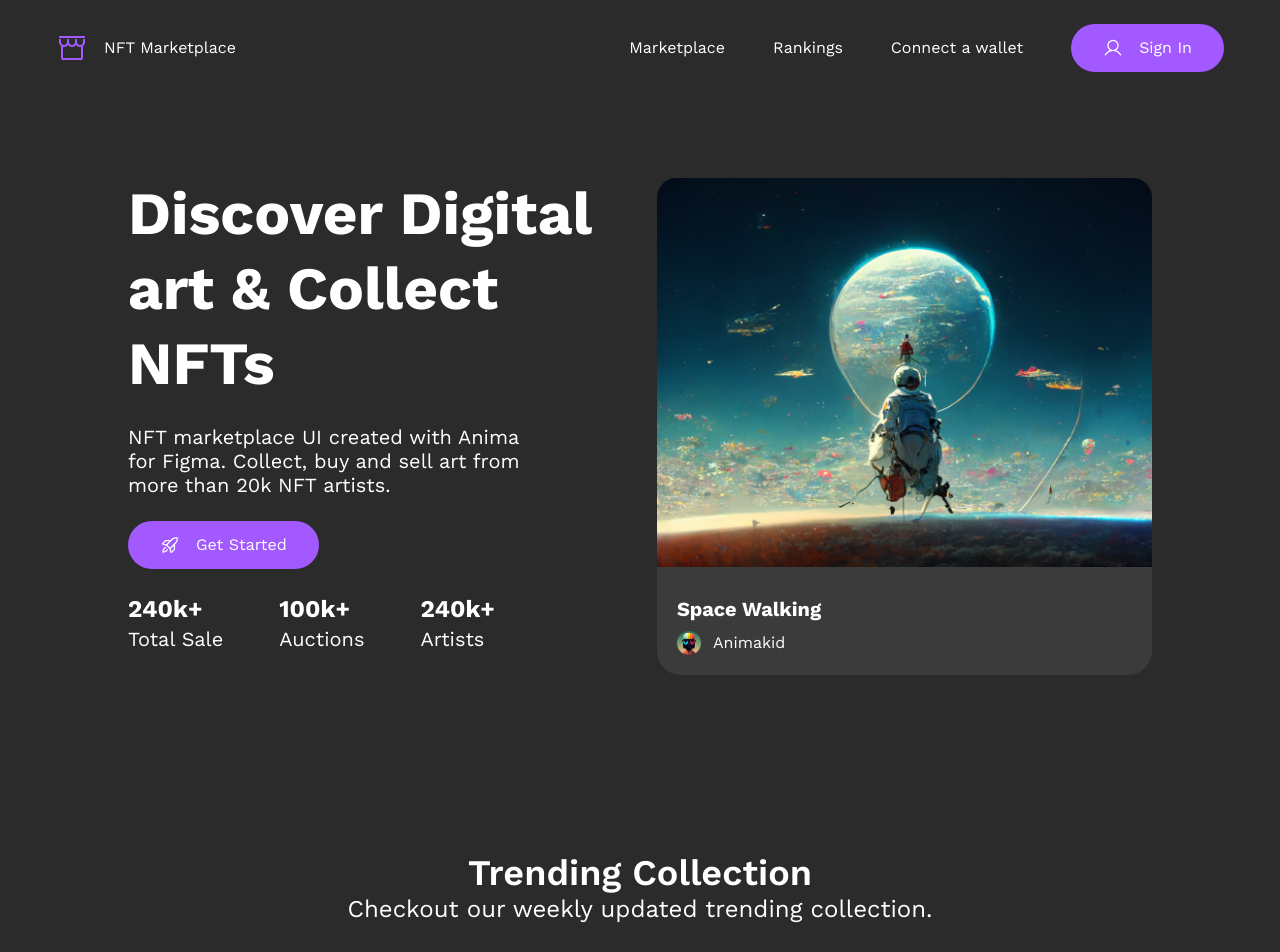
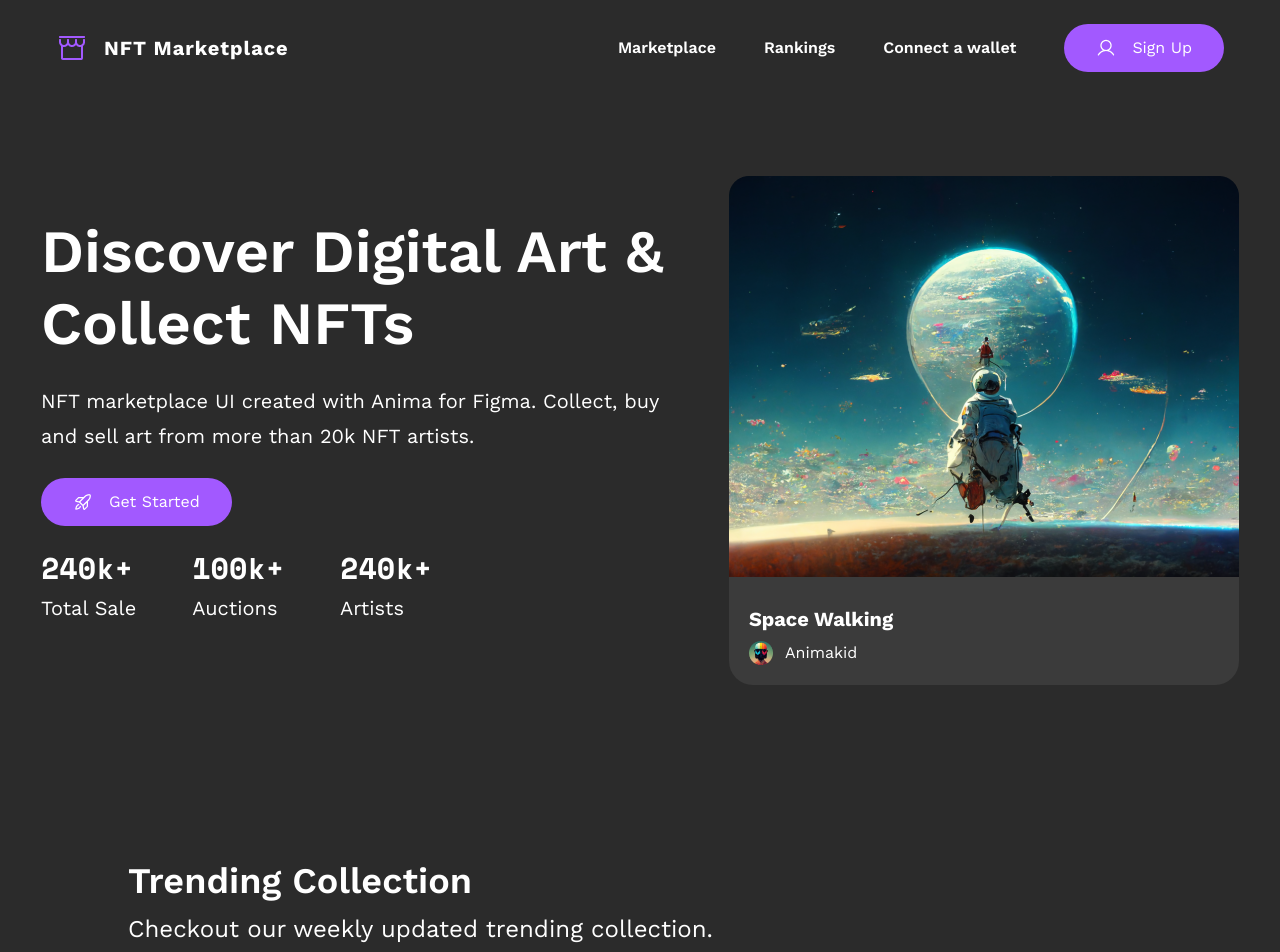
Before and after one commit to 0LucasAlmada0/NFTMarketplace, a React (Vite) app: page / in a window 1280 px wide. Shown: the top 952 px of the page. Built offline with nearby package versions, Linux system fonts and the light colour scheme.

Commit message:
Style/Fix: Style fixes

```diff
--- a/src/App.jsx
+++ b/src/App.jsx
@@ -7,6 +7,7 @@ import DiscoverSection from "./components/DiscoverSection";
 import NFTHighlightSection from "./components/NFTHighlightSection";
 import HowItWorksSection from "./components/HowItWorksSection";
 import SubscribeWidgetSection from "./components/SubscribeWidgetSection";
+import Footer from "./components/Footer";
 
 function App() {
   return (
@@ -20,6 +21,7 @@ function App() {
       <NFTHighlightSection/>
       <HowItWorksSection/>
       <SubscribeWidgetSection/>
+      <Footer/>
     </main>
   );
 }
--- a/src/components/HeroSection.jsx
+++ b/src/components/HeroSection.jsx
@@ -3,12 +3,12 @@ import TrendingCard from "./TrendingCard";
 
 export default function HeroSection() {
   return (
-    <section className="flex mx-[10%] my-20 gap-8 justify-center items-center">
-      <div className="w-2/4">
-        <h1 className="text-6xl font-bold leading-tight">
-          Discover Digital art & Collect NFTs
+    <section className="flex mx-[auto] my-20 gap-12 justify-center items-center">
+      <div className="w-[50%]">
+        <h1 className="text-6xl font-semibold leading-[72px]">
+          Discover Digital Art & Collect NFTs
         </h1>
-        <p className="my-6 mr-24 leading-6 text-xl font-extralight">
+        <p className="my-6 mr-4 leading-[35px] text-xl font-extralight">
           NFT marketplace UI created with Anima for Figma. Collect, buy and sell
           art from more than 20k NFT artists.
         </p>
@@ -17,16 +17,16 @@ export default function HeroSection() {
           icon={"src/assets/icons/RocketLaunch.png"}
         />
         <div className="flex my-6 gap-14">
-          <div>
-            <p className="font-bold text-2xl">240k+</p>
+          <div className="flex flex-col gap-2">
+            <p className="font-secondaryFont font-bold text-3xl">240k+</p>
             <p className="text-xl font-extralight">Total Sale</p>
           </div>
-          <div>
-            <p className="font-bold text-2xl">100k+</p>
+          <div className="flex flex-col gap-2">
+            <p className="font-secondaryFont font-bold text-3xl">100k+</p>
             <p className="text-xl font-extralight">Auctions</p>
           </div>
-          <div>
-            <p className="font-bold text-2xl">240k+</p>
+          <div className="flex flex-col gap-2">
+            <p className="font-secondaryFont font-bold text-3xl">240k+</p>
             <p className="text-xl font-extralight">Artists</p>
           </div>
         </div>
--- a/src/components/Navbar.jsx
+++ b/src/components/Navbar.jsx
@@ -5,14 +5,14 @@ export default function Navbar() {
         <nav className="flex py-6 px-14 items-center text-white font-bold">
             <div className="flex flex-1 gap-4 items-center">
                 <img src="src/assets/images/Logo.png"></img>
-                <h1>NFT Marketplace</h1>
+                <h1 className="font-bold text-xl tracking-wider">NFT Marketplace</h1>
             </div>
             <div className="flex justify-end">
                 <ul className="flex gap-12 items-center">
-                    <li>Marketplace</li>
-                    <li>Rankings</li>
-                    <li>Connect a wallet</li>
-                    <ButtonAndIcon icon={'src/assets/icons/User.png'} text={"Sign In"}/>
+                    <li className="font-semibold">Marketplace</li>
+                    <li className="font-semibold">Rankings</li>
+                    <li className="font-semibold">Connect a wallet</li>
+                    <ButtonAndIcon icon={'src/assets/icons/User.png'} text={"Sign Up"}/>
                 </ul>
             </div>
         </nav>
--- a/src/components/SubscribeWidgetSection.jsx
+++ b/src/components/SubscribeWidgetSection.jsx
@@ -1,30 +1,19 @@
-import ButtonAndIcon from "./shared/ButtonAndIcon";
+import InputComponent from "./shared/InputComponent";
 
 export default function SubscribeWidgetSection() {
   return (
     <section className="py-20 mx-[10%]">
-      <div className="bg-[#3B3B3B] h-[430px] flex rounded-3xl gap-[25%]">
+      <div className="bg-[#3B3B3B] flex rounded-3xl gap-[10%]">
         <img
-          className="my-16 ml-16 rounded-3xl"
-          src="https://picsum.photos/450"
+          className="my-16 ml-16 rounded-3xl w-[40%]"
+          src="https://picsum.photos/600"
         />
-        <div className="m-auto items-center mr-52">
-          <h2 className="text-4xl font-bold">Join Our Weekly Digest</h2>
-          <p className="text-2xl mt-3 mb-10">
+        <div className="m-auto items-center ml-[10%]">
+          <h2 className="text-4xl font-semibold">Join Our Weekly Digest</h2>
+          <p className="text-2xl mt-3 mb-10 w-[60%]">
             Get Exclusive Promotions & Updates Straight To Your Inbox
           </p>
-          <div className="flex">
-            <input
-              className="absolute z-0 p-3 w-72 rounded-3xl text-black pl-4 pr-24"
-              placeholder="Enter Your Email Here"
-            ></input>
-            <div className="z-10 relative left-52">
-              <ButtonAndIcon
-                icon={"https://picsum.photos/20"}
-                text={"Subscribe"}
-              />
-            </div>
-          </div>
+          <InputComponent/>
         </div>
       </div>
     </section>
--- a/src/components/TrendingSection.jsx
+++ b/src/components/TrendingSection.jsx
@@ -2,14 +2,14 @@ import CollectionCard from "./CollectionCard";
 
 export default function TrendingSection() {
   return (
-    <section className="mb-20">
-      <div className="mt-44 mb-14 text-center">
+    <section className="mb-20 mx-[10%]">
+      <div className="flex flex-col mt-44 mb-14 gap-3">
         <h2 className="text-4xl font-semibold">Trending Collection</h2>
         <p className="text-2xl font-normal">
           Checkout our weekly updated trending collection.
         </p>
       </div>
-      <div className="flex mx-[10%] justify-evenly">
+      <div className="flex justify-between">
         <CollectionCard
           mainImage="https://picsum.photos/330"
           imageOne="https://picsum.photos/330"
--- a/src/components/shared/ButtonAndIcon.jsx
+++ b/src/components/shared/ButtonAndIcon.jsx
@@ -1,6 +1,6 @@
 export default function ButtonAndIcon({icon, text}) {
     return (
-        <button className="flex bg-[#A259FF] text-white px-8 py-3 rounded-full gap-4 items-center">
+        <button className="focus:outline-none flex bg-[#A259FF] text-white px-8 py-3 rounded-full gap-4 items-center">
             <img src={icon}></img>
             {text}
         </button>
```
